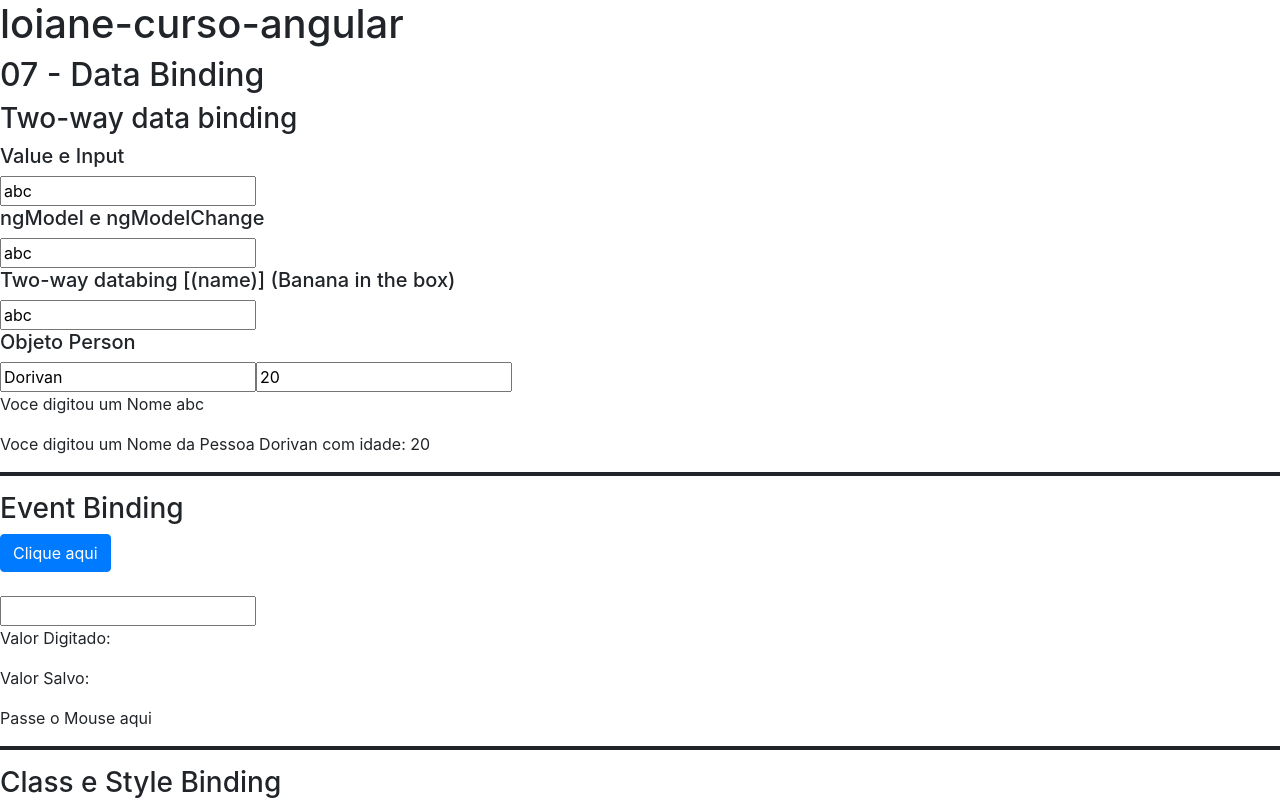
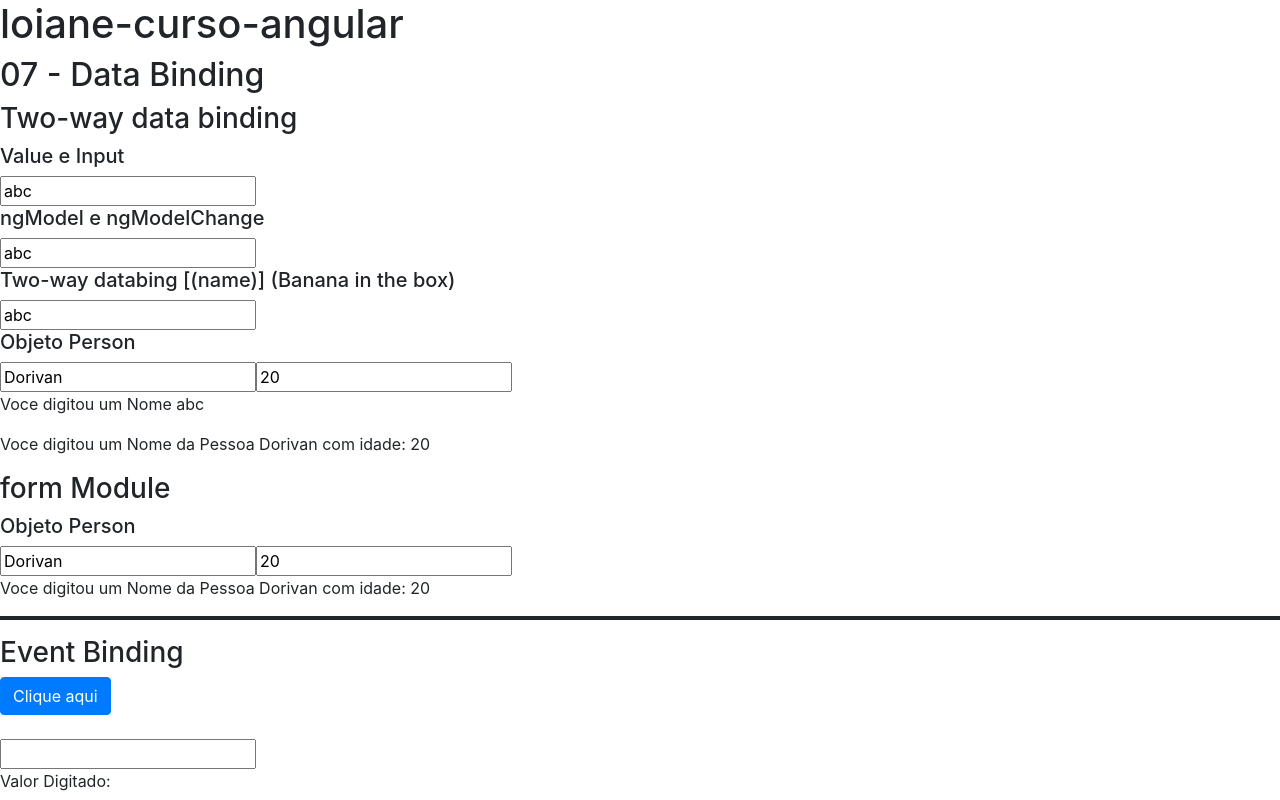
Before and after one commit to dorivansousa/loiane-curso-angular, an Angular app: page / in a window 1280 px wide. Shown: the top 800 px of the page. Built offline with nearby package versions, Linux system fonts and the light colour scheme.

Commit message:
FormModule

```diff
--- a/src/app/07-data-binding/data-binding.component.html
+++ b/src/app/07-data-binding/data-binding.component.html
@@ -23,6 +23,10 @@
 
       <p>Voce digitou um Nome {{ name }}</p>
       <p>Voce digitou um Nome da Pessoa {{ person.name }} com idade: {{ person.age }} </p>
+    </div>
+    <div>
+      <h3>form Module</h3>
+      <app-data-binding-form></app-data-binding-form>
     </div>
   </article>
 </section>
--- /dev/null
+++ b/src/app/08-data-binding-form/data-binding-form.component.html
@@ -0,0 +1,8 @@
+<section>
+    <article>
+      <h5>Objeto Person</h5>
+      <input #inputName type="text"[(ngModel)]="person.name">
+      <input #inputName type="text"[(ngModel)]="person.age">
+      <p>Voce digitou um Nome da Pessoa {{ person.name }} com idade: {{ person.age }} </p>
+    </article>
+</section>
--- /dev/null
+++ b/src/app/08-data-binding-form/data-binding-form.component.ts
@@ -0,0 +1,20 @@
+import { Component, OnInit } from '@angular/core';
+
+@Component({
+  selector: 'app-data-binding-form',
+  templateUrl: './data-binding-form.component.html',
+  styleUrls: ['./data-binding-form.component.css']
+})
+export class DataBindingFormComponent implements OnInit {
+
+  person: any = {
+    name: 'Dorivan',
+    age: 20
+  }
+
+  constructor() { }
+
+  ngOnInit(): void {
+  }
+
+}
--- a/src/app/app.module.ts
+++ b/src/app/app.module.ts
@@ -12,6 +12,7 @@ import { MyFirstManually01Component } from './01-my-first/my-first-manually/my-f
 import { CoursesTemplateModule } from './05-courses-template/courses-template.module';
 import { CoursesDependenyInjectionModule } from './06-courses-dependency-injection/courses-depedency-injection.module';
 import { DataBindingComponent } from './07-data-binding/data-binding.component';
+import { DataBindingFormModule } from './08-data-binding-form/data-binding-form.module';
 
 @NgModule({
   declarations: [
@@ -29,6 +30,7 @@ import { DataBindingComponent } from './07-data-binding/data-binding.component';
     CoursesTemplateModule,
     CoursesDependenyInjectionModule,
     FormsModule,
+    DataBindingFormModule
   ],
   providers: [],
   bootstrap: [AppComponent]
```
Also changed, not shown: src/app/08-data-binding-form/data-binding-form.module.ts (added, +20 -0 lines), src/app/08-data-binding-form/data-binding-form.component.css (added), 1 other file (tests, documents, lock files or other folders).
